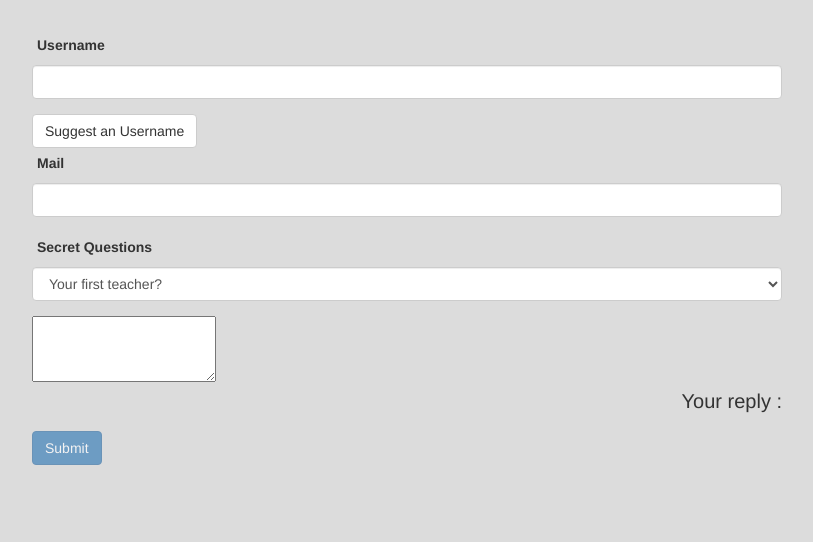
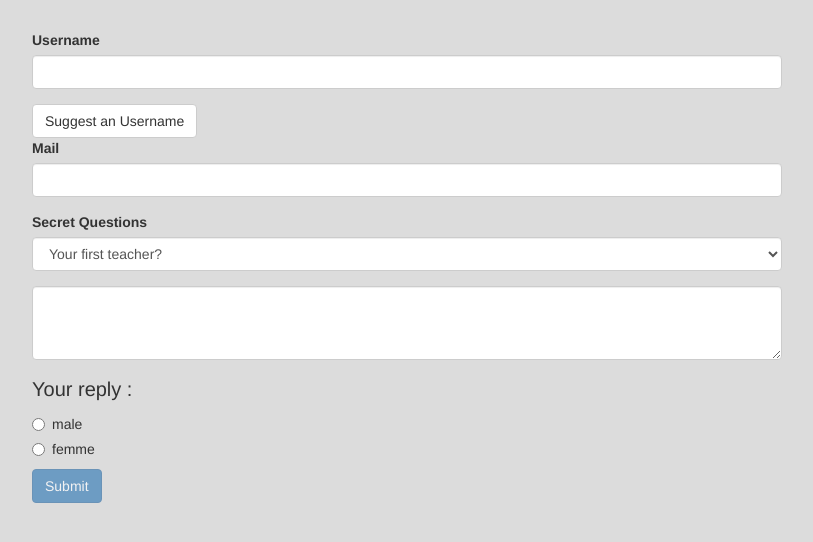
Before and after one commit to AlexandreDestoky/angular-learning, an Angular app: page / in a window 1280 px wide. Shown: the top 542 px of the page, without its empty margins (233-1046 px from the left). Built offline with nearby package versions, Linux system fonts and the light colour scheme.

Commit message:
198. TD : Handling Radio Buttons

```diff
--- a/src/app/app.component.css
+++ b/src/app/app.component.css
@@ -12,10 +12,10 @@
   border-bottom:4px solid cornflowerblue;
 }
 
-p {
+/* p {
   text-align: right;
-}
+} */
 
-label {
+/* label {
   padding: 5px;
-}
+} */
--- a/src/app/app.component.html
+++ b/src/app/app.component.html
@@ -41,9 +41,20 @@
           </select>
         </div>
         <div class="form-group">
-          <textarea name="questionAnswer" rows="3" ngModel #area></textarea>
-          <p>Your reply : {{area.value}}</p>
+          <textarea  class="form-control" name="questionAnswer" rows="3" ngModel #area></textarea>
         </div>
+        <p>Your reply : {{area.value}}</p>
+
+
+        <div class="radio" *ngFor="let gender of genders">
+          <label for="gender">
+            <input type="radio" name="gender" ngModel [value]="gender">
+
+            {{gender}}
+          </label>
+        </div>
+
+
         <button class="btn btn-primary" type="submit" [disabled]="!formulaire.valid">Submit</button>
       </form>
     </div>
--- a/src/app/app.component.ts
+++ b/src/app/app.component.ts
@@ -8,6 +8,8 @@ import { NgForm } from '@angular/forms';
 })
 export class AppComponent implements OnInit {
   @ViewChild('formulaire') ValeurForm: NgForm;
+
+  genders = ['male', 'femme'];
   constructor() {}
   ngOnInit() {}
   // suggestUserName() {
```
